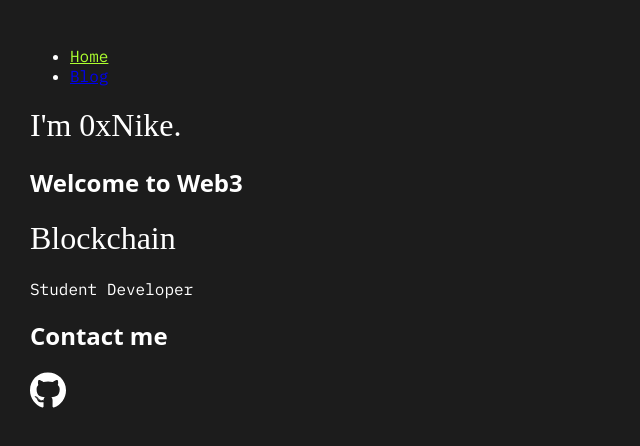
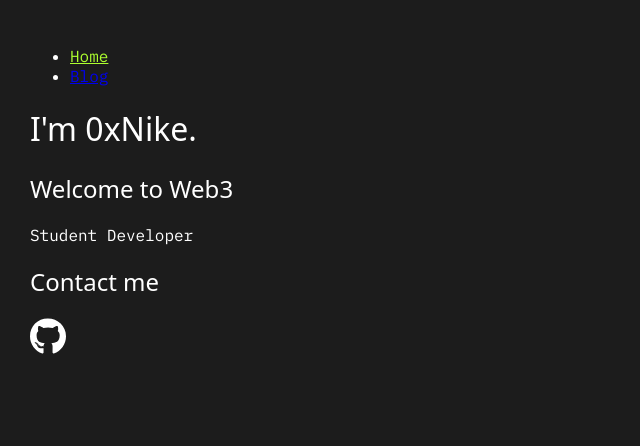
Before and after one commit to 0xNike/Gatsby-Website, a Gatsby site: page / in a window 1280 px wide. Shown: the top 446 px of the page, without its empty margins (0-640 px from the left). Built offline with nearby package versions, Linux system fonts and the light colour scheme; Gatsby itself is replaced by a stand-in of ours.

Commit message:
Edited fonts

```diff
--- a/src/components/layout.js
+++ b/src/components/layout.js
@@ -3,7 +3,6 @@
 import * as layoutStyles from './layout.module.css'
 import { StaticImage } from 'gatsby-plugin-image'
 import "@fontsource/ibm-plex-mono"
-import "@fontsource/inter/400.css"
 import "@fontsource/inter/variable.css"
 
 
--- a/src/components/layout.module.css
+++ b/src/components/layout.module.css
@@ -11,29 +11,9 @@
     min-height: 1200px;
 }
 
-h1,h3,h4,h5,h6 {
-    font-family: "Inter", system-ui, -apple-system, BlinkMacSystemFont, "Segoe UI", Roboto, "Helvetica Neue", Arial, sans-serif;
+h1,h2,h3,h4,h5,h6 {
+    font-family: "InterVariable", system-ui, -apple-system, BlinkMacSystemFont, "Segoe UI", Roboto, "Helvetica Neue", Arial, sans-serif;
     font-weight: 400;
-    font-variant-caps: normal;
-    font-variant-numeric: normal;
-    font-variant-east-asian: normal;
-    font-stretch: normal;
-    font-kerning: normal;
-    font-variant-ligatures: contextual common-ligatures;
-    text-size-adjust: 100%;
-    -webkit-font-feature-settings: "kern" on,"liga" on,"calt" on,"zero" on;
-    text-rendering: optimizeLegibility;
-  }
-
-  h2 {
-    font-family: system-ui;
-  }
-
-  @supports (font-variation-settings: normal) {
-    h1 {
-      font-family: "InterVariable";
-      font-variation-settings: "wght" 700;
-    }
   }
 
 
--- a/src/pages/index.js
+++ b/src/pages/index.js
@@ -10,7 +10,6 @@
         {/* This will be passed as a children */}
         <h1>I'm 0xNike.</h1>
         <h2>Welcome to Web3</h2>
-        <h1>Blockchain</h1>
         <p>Student Developer</p>
         {/* <StaticImage alt="Ethereum Finance" src="https://ethereum.org/static/0453c88b09ddaa2c7e7552840c650ad2/41cf9/finance_transparent.webp"/>
         <StaticImage alt="CryptoPunk #9998" src="../images/CP9998.png"/> */}
```
